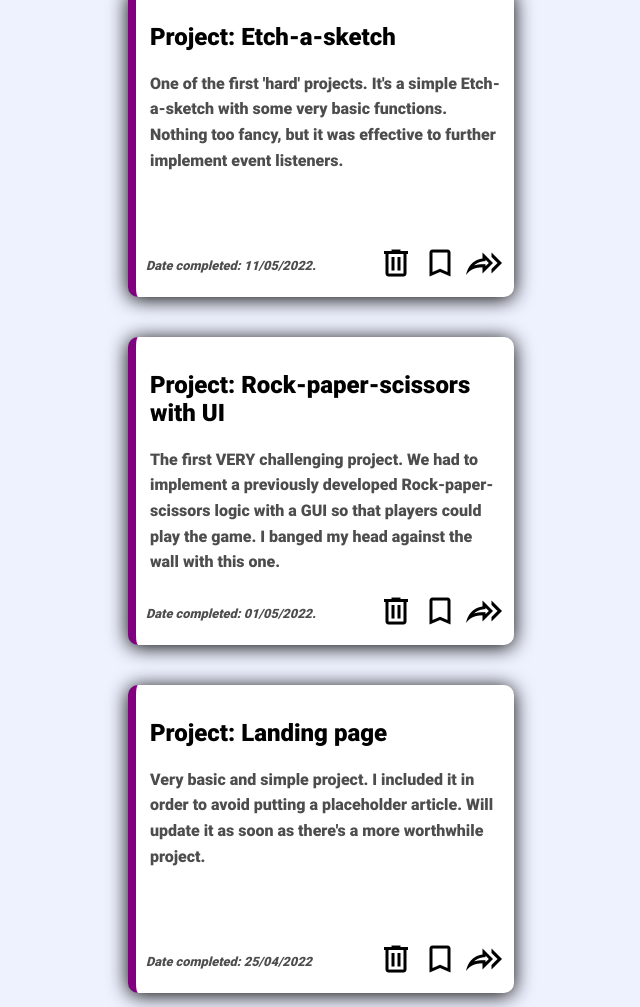
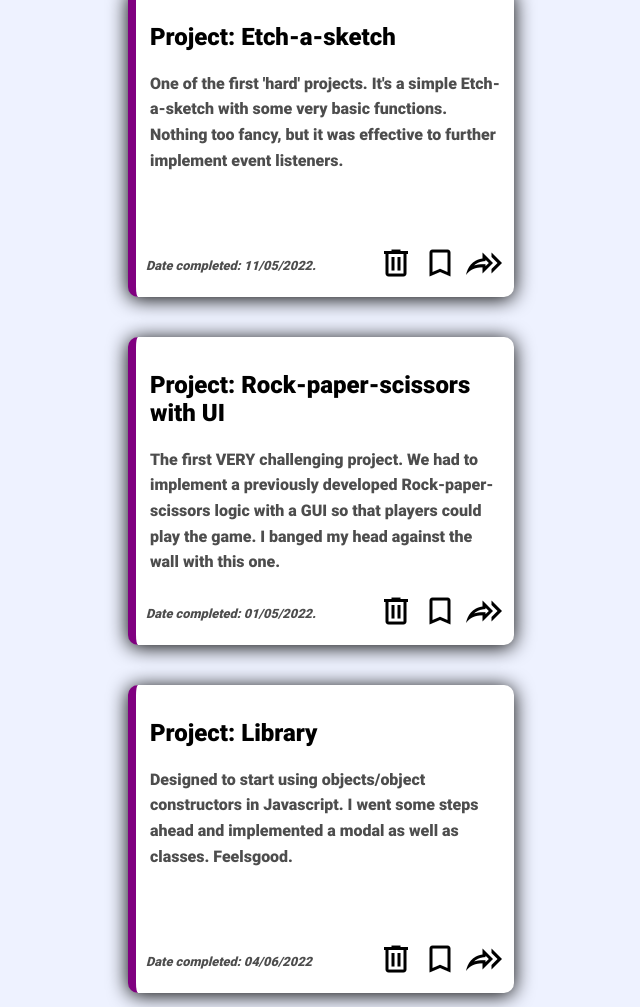
Before and after one commit to pedronarbondo/project-admin-dashboard, a plain HTML site: page index.html in a window 1280 px wide. Shown: the part 1415-2422 px from the top of the page, without its empty margins (152-792 px from the left). Drawn offline with Linux system fonts and the light colour scheme.

Commit message:
Update index.html

```diff
--- a/index.html
+++ b/index.html
@@ -136,13 +136,13 @@
                 </div>
                 </div>
                 <div class="article">
-                    <a href="https://pedronarbondo.github.io/project-landing-page" target="_blank"></a>
-                    <h2>Project: Landing page</h2>
-                    <p>Very basic and simple project. I included it in order to avoid putting
-                        a placeholder article. Will update it as soon as there's a more worthwhile
-                        project.
+                    <a href="https://pedronarbondo.github.io/project-library/" target="_blank"></a>
+                    <h2>Project: Library</h2>
+                    <p> Designed to start using objects/object constructors in Javascript.
+                        I went some steps ahead and implemented a modal as well as classes.
+                        Feelsgood.
                     </p>
-                    <p class="date">Date completed: 25/04/2022</p>
+                    <p class="date">Date completed: 04/06/2022</p>
                     <div class="icons">
                         <img src="img/trash.png">
                         <img src="img/bookmark-white.png">
```
